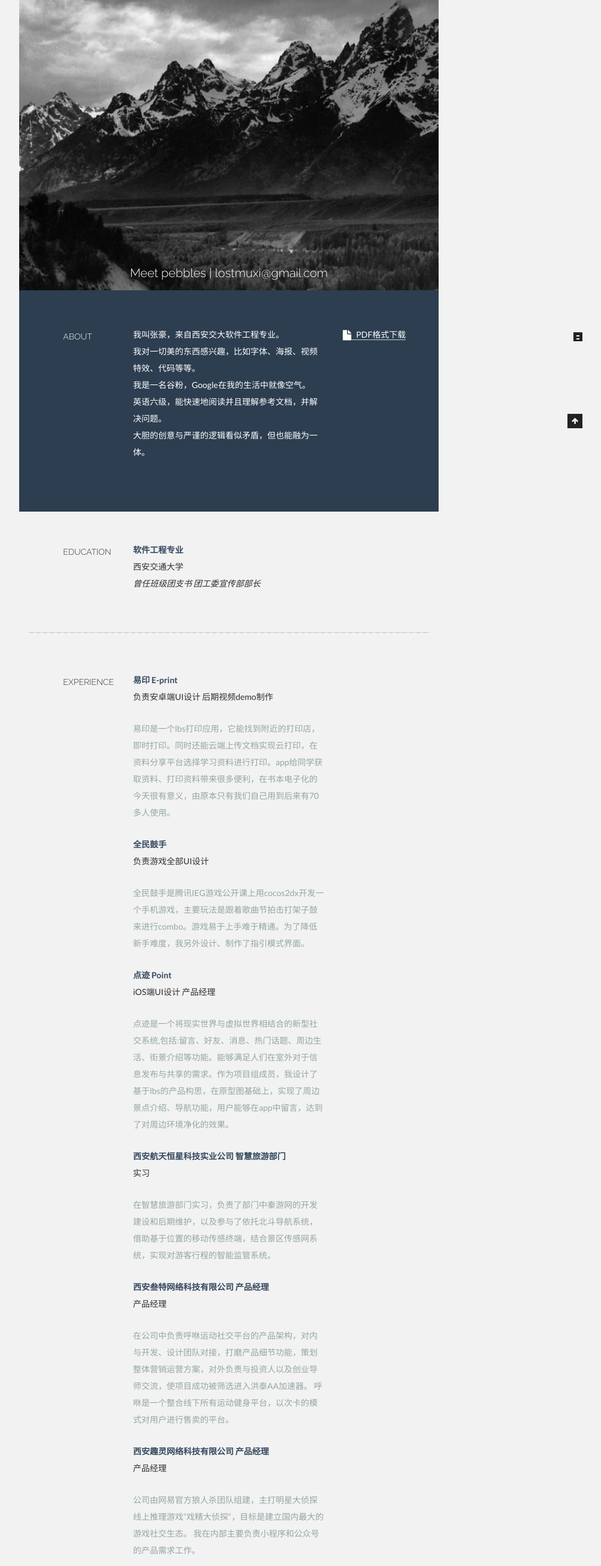
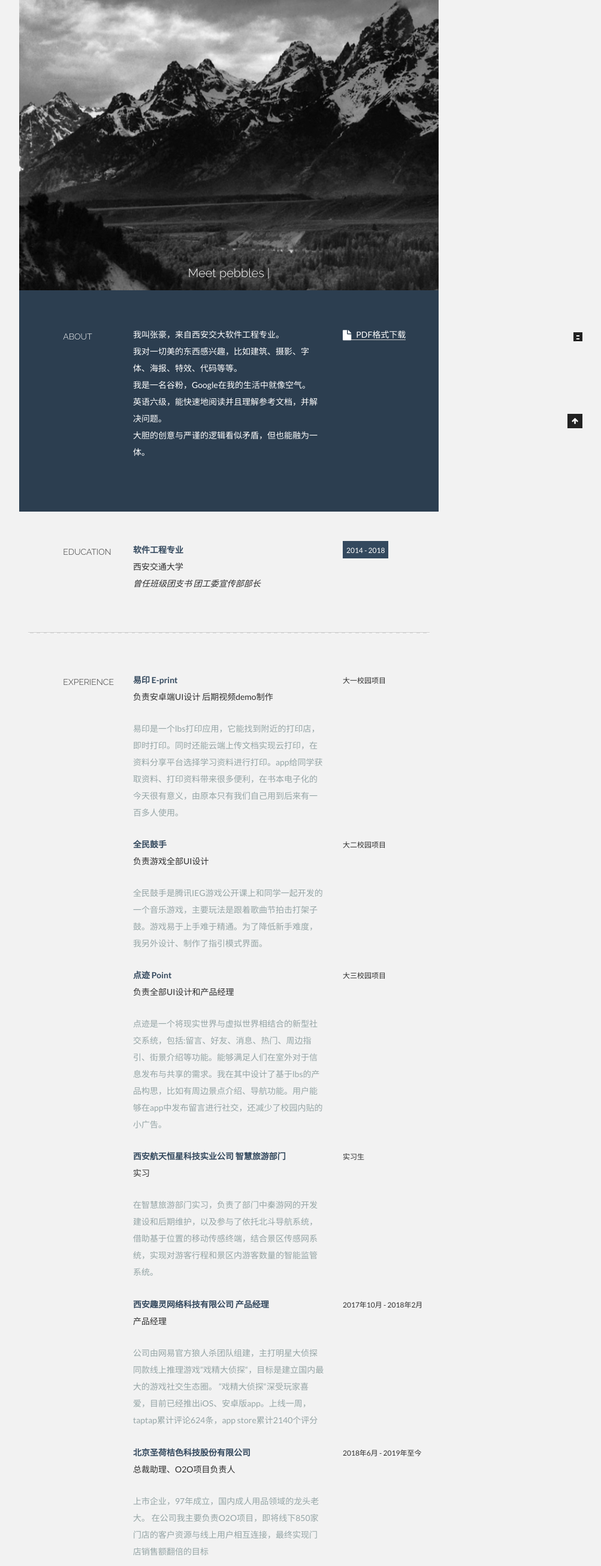
Before and after one commit to philomel/philomel.github.io, a plain HTML site: page about/index.html in a window 1280 px wide. Shown: the part 186-2797 px from the top of the page at 60% size, without its empty margins (258-1261 px from the left). Drawn offline with Linux system fonts and the light colour scheme.

Commit message:
Site updated: 2019-06-17 22:46:41

```diff
--- a/about/index.html
+++ b/about/index.html
@@ -91,10 +91,9 @@
 <meta property="og:image" content="http://yoursite.com/assets/img/port1.jpg">
 <meta property="og:image" content="http://yoursite.com/assets/img/port2.jpg">
 <meta property="og:image" content="http://yoursite.com/assets/img/port3.jpg">
-<meta property="og:image" content="http://yoursite.com/assets/img/port4.jpg">
 <meta property="og:image" content="http://yoursite.com/assets/img/port5.jpg">
 <meta property="og:image" content="http://yoursite.com/uploads/avatar.png">
-<meta property="og:updated_time" content="2018-04-18T07:22:26.000Z">
+<meta property="og:updated_time" content="2019-06-16T14:26:13.810Z">
 <meta name="twitter:card" content="summary">
 <meta name="twitter:title" content="Where ink is needed">
 <meta name="twitter:description" content="var NexT = window.NexT || {};
@@ -554,7 +553,7 @@
 		<div class="container">
 			<div class="row centered">
 				<div class="col-lg-12">
-          <h3>Meet pebbles | lostmuxi@gmail.com</h3>
+          <h3>Meet pebbles | </h3>
 				</div><!--/.col-lg-12 -->
 			</div><!--/.row -->
 		</div><!--/.container -->
@@ -571,7 +570,7 @@
 				</div>
 				<div class="col-lg-6">
 					<p>我叫张豪，来自西安交大软件工程专业。<br>
-					我对一切美的东西感兴趣，比如字体、海报、视频特效、代码等等。<br>
+					我对一切美的东西感兴趣，比如建筑、摄影、字体、海报、特效、代码等等。<br>
 					我是一名谷粉，Google在我的生活中就像空气。<br>
 					英语六级，能快速地阅读并且理解参考文档，并解决问题。<br>
 					大胆的创意与严谨的逻辑看似矛盾，但也能融为一体。</p>
@@ -601,7 +600,7 @@
 					</p>
 				</div>
 				<div class="col-lg-3">
-					<!--<imp><sm>在读</sm></imp>-->
+					<imp><sm>2014 - 2018</sm></imp>
 					<p></p>
 				</div>
 
@@ -623,42 +622,42 @@
 					<p><t>易印 E-print </t><br>
 						负责安卓端UI设计 后期视频demo制作 <br>
 					</p>
-					<p><more>易印是一个lbs打印应用，它能找到附近的打印店，即时打印。同时还能云端上传文档实现云打印，在资料分享平台选择学习资料进行打印。app给同学获取资料、打印资料带来很多便利，在书本电子化的今天很有意义，由原本只有我们自己用到后来有70多人使用。</more></p>
+					<p><more>易印是一个lbs打印应用，它能找到附近的打印店，即时打印。同时还能云端上传文档实现云打印，在资料分享平台选择学习资料进行打印。app给同学获取资料、打印资料带来很多便利，在书本电子化的今天很有意义，由原本只有我们自己用到后来有一百多人使用。</more></p>
 				</div>
 				<div class="col-lg-3">
-					<!--<p><sm> 2015年1月 - 2015年4月</sm></p>-->
+					<p><sm>  大一校园项目</sm></p>
 				</div>
 
 				<div class="col-lg-6 col-lg-offset-3">
 					<p><t>全民鼓手</t><br>
 						负责游戏全部UI设计 <br>
 					</p>
-					<p><more>全民鼓手是腾讯IEG游戏公开课上用cocos2dx开发一个手机游戏，主要玩法是跟着歌曲节拍击打架子鼓来进行combo。游戏易于上手难于精通。为了降低新手难度，我另外设计、制作了指引模式界面。</more></p>
+					<p><more>全民鼓手是腾讯IEG游戏公开课上和同学一起开发的一个音乐游戏，主要玩法是跟着歌曲节拍击打架子鼓。游戏易于上手难于精通。为了降低新手难度，我另外设计、制作了指引模式界面。</more></p>
 				</div>
 				<div class="col-lg-3">
-					<!--<p><sm>2015年10月 - 2016年1月</sm></p>-->
+					<p><sm>  大二校园项目</sm></p>
 				</div>
 				<div class="col-lg-6 col-lg-offset-3">
 					<p><t>点迹 Point</t><br>
-						iOS端UI设计 产品经理 <br>
+						负责全部UI设计和产品经理 <br>
 					</p>
-					<p><more>点迹是一个将现实世界与虚拟世界相结合的新型社交系统,包括:留言、好友、消息、热门话题、周边生活、街景介绍等功能。能够满足人们在室外对于信息发布与共享的需求。作为项目组成员，我设计了基于lbs的产品构思，在原型图基础上，实现了周边景点介绍、导航功能，用户能够在app中留言，达到了对周边环境净化的效果。
+					<p><more>点迹是一个将现实世界与虚拟世界相结合的新型社交系统，包括:留言、好友、消息、热门、周边指引、街景介绍等功能。能够满足人们在室外对于信息发布与共享的需求。我在其中设计了基于lbs的产品构思，比如有周边景点介绍、导航功能。用户能够在app中发布留言进行社交，还减少了校园内贴的小广告。
 </more></p>
 				</div>
 				<div class="col-lg-3">
-					<!--<p><sm>2016年4月 - 2016年6月</sm></p>-->
+					<p><sm>  大三校园项目</sm></p>
 				</div>
 				<div class="col-lg-6 col-lg-offset-3">
 					<p><t>西安航天恒星科技实业公司 智慧旅游部门</t><br>
 						实习 <br>
 					</p>
-					<p><more>在智慧旅游部门实习，负责了部门中秦游网的开发建设和后期维护，以及参与了依托北斗导航系统，借助基于位置的移动传感终端，结合景区传感网系统，实现对游客行程的智能监管系统。</more></p>
+					<p><more>在智慧旅游部门实习，负责了部门中秦游网的开发建设和后期维护，以及参与了依托北斗导航系统，借助基于位置的移动传感终端，结合景区传感网系统，实现对游客行程和景区内游客数量的智能监管系统。</more></p>
 				</div>
 				<div class="col-lg-3">
-					<!--<p><sm>2016年6月 - 2016年9月</sm></p>-->
+					<p><sm>实习生</sm></p>
 				</div>
 				<div class="col-lg-6 col-lg-offset-3">
-					<p><t>西安叁特网络科技有限公司 产品经理</t><br>
+					<!--<p><t>西安叁特网络科技有限公司 产品经理</t><br>
 						产品经理 <br>
 					</p>
 					<p><more>在公司中负责呼咻运动社交平台的产品架构，对内与开发、设计团队对接，打磨产品细节功能，策划整体营销运营方案，对外负责与投资人以及创业导师交流，使项目成功被筛选进入洪泰AA加速器。
@@ -671,16 +670,38 @@
 					<p><t>西安趣灵网络科技有限公司 产品经理</t><br>
 						产品经理 <br>
 					</p>
-					<p><more>公司由网易官方狼人杀团队组建，主打明星大侦探线上推理游戏”戏精大侦探“，目标是建立国内最大的游戏社交生态。
-					我在内部主要负责小程序和公众号的产品需求工作。</more></p>
+					<p><more>公司由网易官方狼人杀团队组建，主打明星大侦探同款线上推理游戏”戏精大侦探“，目标是建立国内最大的游戏社交生态圈。
+					”戏精大侦探“深受玩家喜爱，目前已经推出iOS、安卓版app。上线一周，taptap累计评论624条，app store累计2140个评分</more></p>
 				</div>
 				<div class="col-lg-3">
-					<!--<p><sm>2017年8月 - 2018年1月</sm></p>-->
+					<p><sm>2017年10月 - 2018年2月</sm></p>
+				</div>
+				<div class="col-lg-6 col-lg-offset-3">
+					<!--<p><t>上海得帆信息技术有限公司 产品经理</t><br>
+						产品经理 <br>
+					</p>
+					<p><more>在公司内主要负责北京的华润双鹤药业项目。目的是打造输液一体化公司数字化供应链管理方案，实现订单流程线上化和可视化，在确保业务合规的前提下，持续优化流程，改善分货、派车等环节效率，增强资质资信管理，进一步完善双鹤数字化供应链管理体系。
+					我在项目前期负责调研梳理客户痛点，中期负责确认需求、制作原型图、撰写功能设计文档，后期负责测试、书写测试用例。
+					</more></p>
+				</div>
+				<div class="col-lg-3">
+					<p><sm>2018年2月 - 2018年7月</sm></p>-->
+					</div>
+				<div class="col-lg-6 col-lg-offset-3">
+					<p><t>北京圣荷桔色科技股份有限公司 </t><br>
+						总裁助理、O2O项目负责人 <br>
+					</p>
+					<p><more>上市企业，97年成立，国内成人用品领域的龙头老大。
+					在公司我主要负责O2O项目，即将线下850家门店的客户资源与线上用户相互连接，最终实现门店销售额翻倍的目标</more></p>
+				</div>
+				<div class="col-lg-3">
+					<p><sm>2018年6月 - 2019年至今</sm></p>
+				</div>
 				</div>
 		</div><!--/.row -->
 		<br>
 		<hr>
-	</div><!--/.container -->
+	</body></html></div><!--/.container -->
 
 
 	<!--AWARDS DESCRIPTION -->
@@ -726,9 +747,9 @@
 					前端开发            <b style="padding-left: 120px"> </b><br>
 					Html, CSS, javascript<br><br>
 					设计工具               <b style="padding-left: 120px"></b><br>
-					Photoshop, After Effects, Illustrator, Axure, Indesign<br><br>
+					Photoshop, After Effects, Illustrator, Indesign<br><br>
 					其他工具           <b style="padding-left: 120px"></b><br>
-					Git, sublime text, Mac OS, Linux, Office<br>
+					Git, Axure, Mindnode, OmniGraffle, Linux, Office<br>
 					</p>
 				    </div>
 
@@ -776,14 +797,14 @@
 					</p>
 				</div>
 
-				<div class="col-lg-6 col-lg-offset-3">
+				<!--<div class="col-lg-6 col-lg-offset-3">
 					<p><img class="img-responsive" src="assets/img/port4.jpg" alt=""></p>
 				</div>
 				<div class="col-lg-3">
 						<p>呼咻 </p>
-					<p><more>呼咻是我在叁特担任产品经理负责的项目。他是连接用户与运动场馆的一个平台，在这里，可以自由选择健身房、瑜伽馆等，按次付费。在运动健身领域可以说是独此一家，市场广阔。目前已经进入洪泰基金AA加速器。<br><br>
+					<p><more>呼咻是我和几个朋友发起的一个项目。呼咻是连接用户与运动场馆的一个平台，在这里，用户可以自由选择健身房、瑜伽馆等运动场馆，按次付费。还能查看当前在同一场馆运动的用户，进行社交。呼咻在运动健身领域可以说是独此一家，市场前景广阔。<br><br>
 						<sm><i class="icon-tag"></i> Product Manager</sm></more>
-					</p>
+					</p>-->
 				</div>
 
 				<div class="col-lg-6 col-lg-offset-3">
@@ -791,7 +812,7 @@
 				</div>
 				<div class="col-lg-3">
 						<p>戏精大侦探 </p>
-					<p><more>戏精大侦探是一款线上推理网游。由于明星大侦探节目的火爆和我们剧本质量的优秀，我们这款产品在微信上深受玩家喜爱。<br><br>
+					<p><more>戏精大侦探是一款线上推理游戏。由于明星大侦探节目的火爆和我们平台优秀的剧本质量，戏精大侦探在微信上深受玩家喜爱，目前已经推出iOS、安卓app。上线一周，taptap累计评论624条，app store累计2140个评分。<br><br>
 						<sm><i class="icon-tag"></i> Product Manager</sm></more>
 					</p>
 				</div>
@@ -846,14 +867,14 @@
     ================================================== -->
     <!-- Placed at the end of the document so the pages load faster -->
     <script src="assets/js/bootstrap.js"></script>
-  </body>
+  </div></div></main></body>
 </html>
 
 
-  </div>
 
 
-          </div>
+
+
 
 
 
@@ -863,7 +884,7 @@
   </div>
 
 
-        </div>
+
 
 
 
@@ -959,8 +980,8 @@
 
 
 
-      </div>
-    </main>
+
+
 
     <footer id="footer" class="footer">
       <div class="footer-inner">
@@ -1071,8 +1092,8 @@
 
 
 
-</body>
-</html>
+
+
 
 
   </div>
@@ -1194,7 +1215,7 @@
         <div class="copyright" >
 
   &copy;
-  <span itemprop="copyrightYear">2018</span>
+  <span itemprop="copyrightYear">2019</span>
   <span class="with-love">
     <i class="fa fa-heart"></i>
   </span>
```
Also changed, not shown: 2016/04/25/hello-world/index.html (+1 -1 lines), 2016/04/25/one/index.html (+1 -1 lines), 2016/04/25/two/index.html (+1 -1 lines), 2016/04/26/postn/index.html (+1 -1 lines), 2016/04/29/mood/index.html (+1 -1 lines), archives/2016/04/index.html (+1 -1 lines), archives/2016/index.html (+1 -1 lines), archives/index.html (+1 -1 lines), categories/blog/index.html (+1 -1 lines), index.html (+1 -1 lines), tags/index.html (+1 -1 lines), tags/music/index.html (+1 -1 lines), 4 other files.
